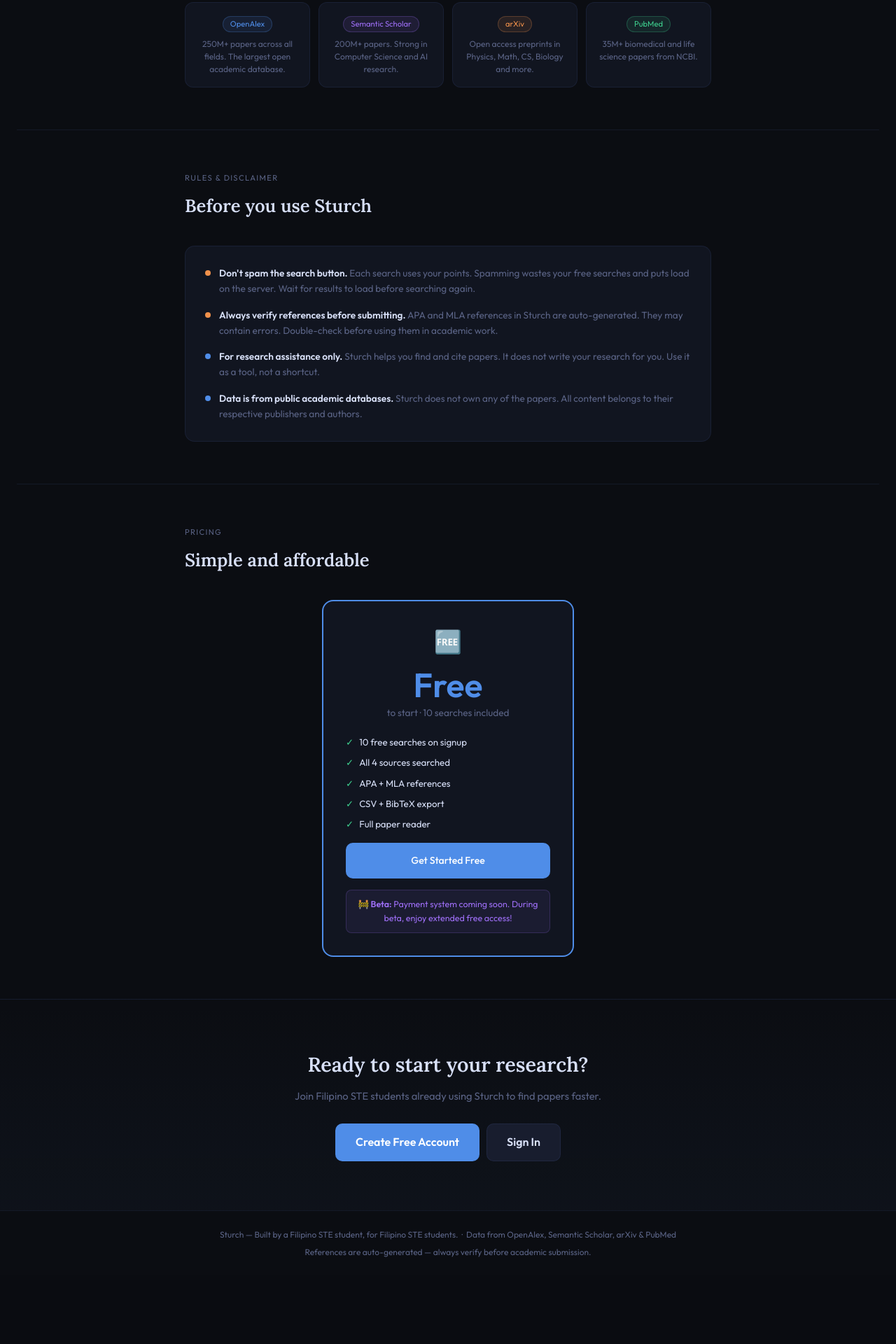
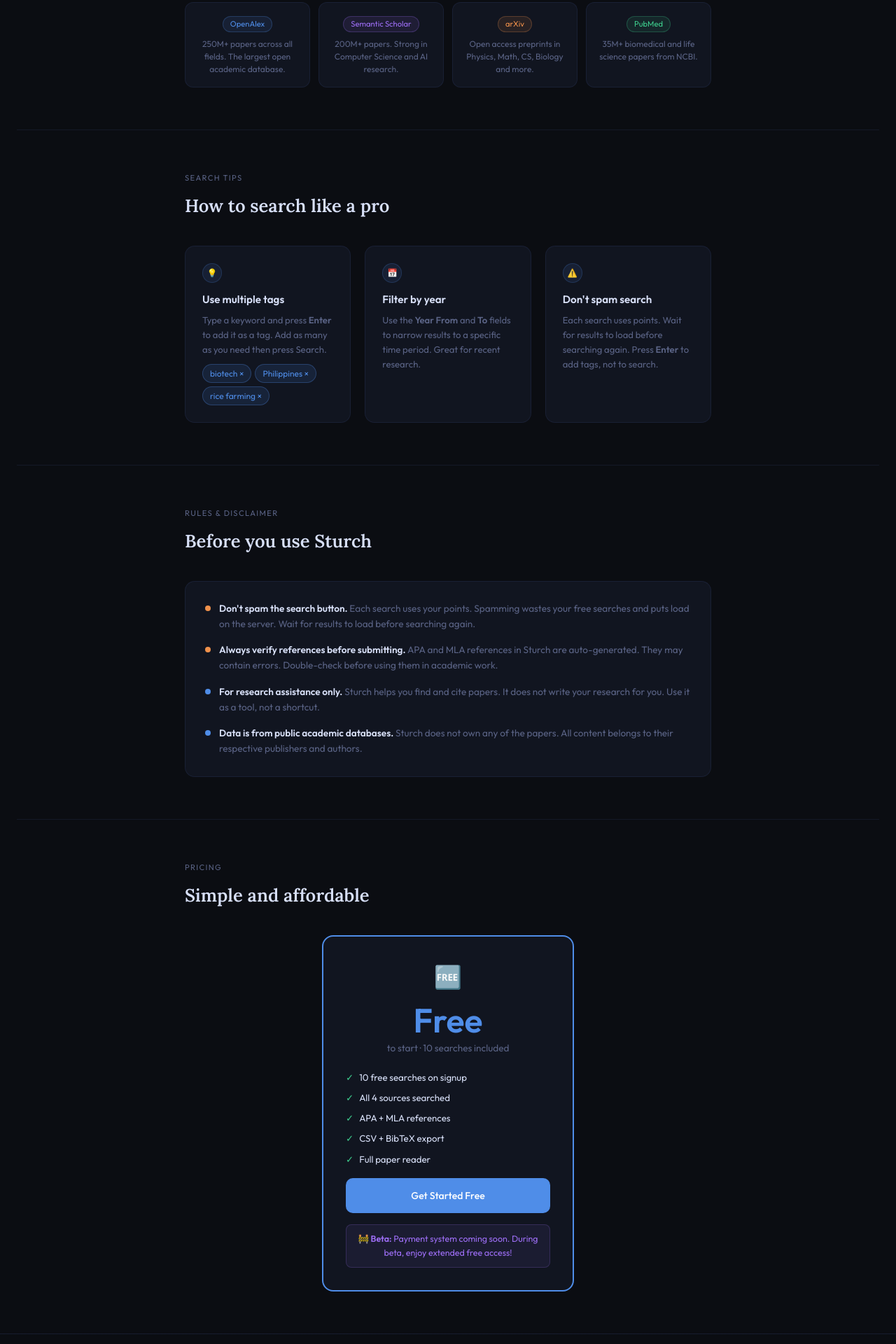
Before and after one commit to rjmarkpacunla266-lab/sip-research, a Flask app: page / in a window 1280 px wide. Shown: the part 1728-3648 px from the top of the page at 70% size. Before the commit the page ends 3524 px from the top, so only its background shows below. Run offline with Flask 3, Linux system fonts and the light colour scheme.

Commit message:
add multi-word tag search + landing tips

```diff
--- a/templates/landing.html
+++ b/templates/landing.html
@@ -294,6 +294,36 @@ footer a:hover{color:var(--accent)}
 
 <div class="divider"></div>
 
+<!-- Tips & Tag Search Guide -->
+<div class="section">
+  <div class="section-label">Search Tips</div>
+  <h2>How to search like a pro</h2>
+  <div class="steps">
+    <div class="step">
+      <div class="step-num">💡</div>
+      <h3>Use multiple tags</h3>
+      <p>Type a keyword and press <strong>Enter</strong> to add it as a tag. Add as many as you need then press Search.</p>
+      <div style="margin-top:10px;display:flex;flex-wrap:wrap;gap:5px">
+        <span style="display:inline-flex;align-items:center;gap:4px;padding:3px 10px;border-radius:20px;background:rgba(79,141,232,.12);border:1px solid rgba(79,141,232,.3);color:#4f8de8;font-size:.75rem">biotech ×</span>
+        <span style="display:inline-flex;align-items:center;gap:4px;padding:3px 10px;border-radius:20px;background:rgba(79,141,232,.12);border:1px solid rgba(79,141,232,.3);color:#4f8de8;font-size:.75rem">Philippines ×</span>
+        <span style="display:inline-flex;align-items:center;gap:4px;padding:3px 10px;border-radius:20px;background:rgba(79,141,232,.12);border:1px solid rgba(79,141,232,.3);color:#4f8de8;font-size:.75rem">rice farming ×</span>
+      </div>
+    </div>
+    <div class="step">
+      <div class="step-num">📅</div>
+      <h3>Filter by year</h3>
+      <p>Use the <strong>Year From</strong> and <strong>To</strong> fields to narrow results to a specific time period. Great for recent research.</p>
+    </div>
+    <div class="step">
+      <div class="step-num">⚠️</div>
+      <h3>Don't spam search</h3>
+      <p>Each search uses points. Wait for results to load before searching again. Press <strong>Enter</strong> to add tags, not to search.</p>
+    </div>
+  </div>
+</div>
+
+<div class="divider"></div>
+
 <!-- Rules -->
 <div class="section">
   <div class="section-label">Rules & Disclaimer</div>
```
Also changed, not shown: templates/index.html (+60 -7 lines).
